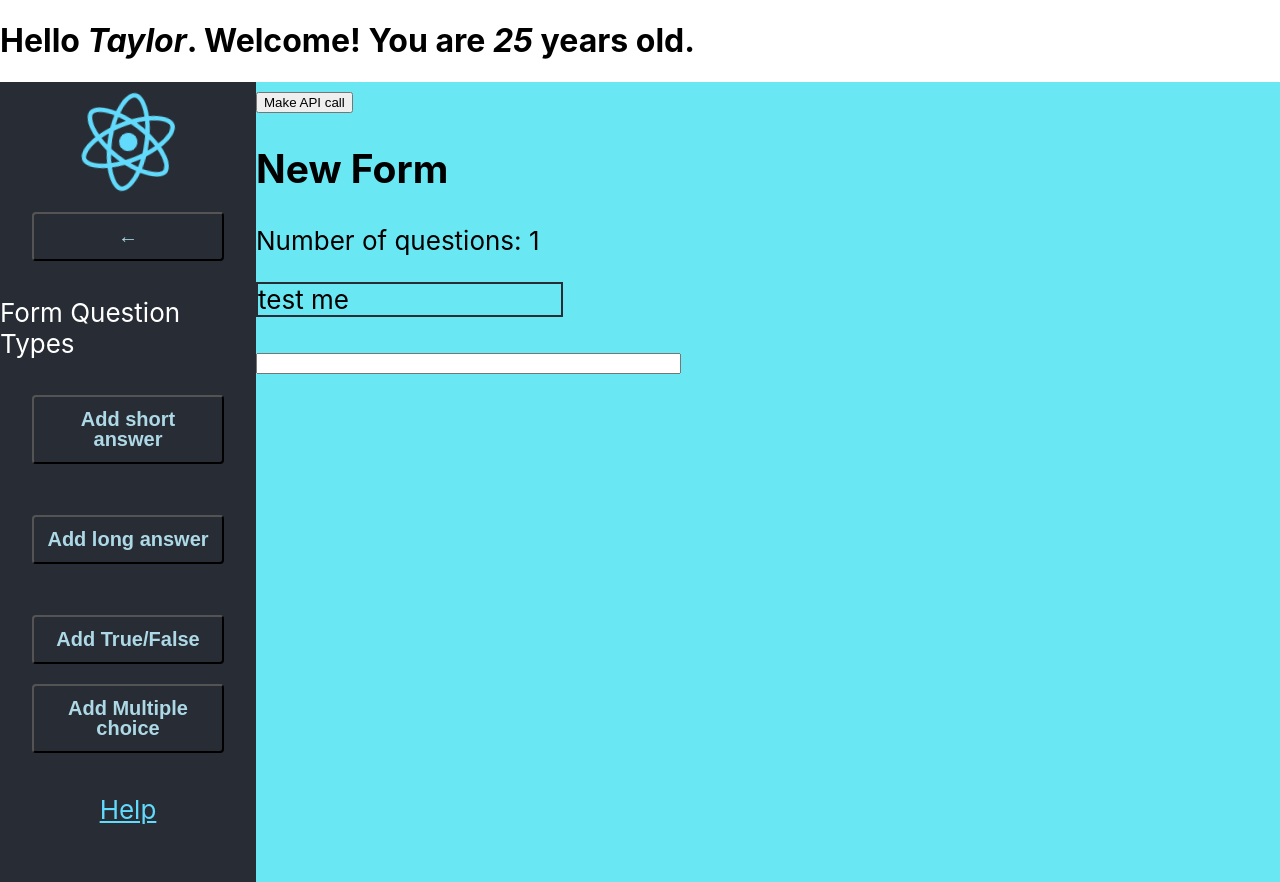
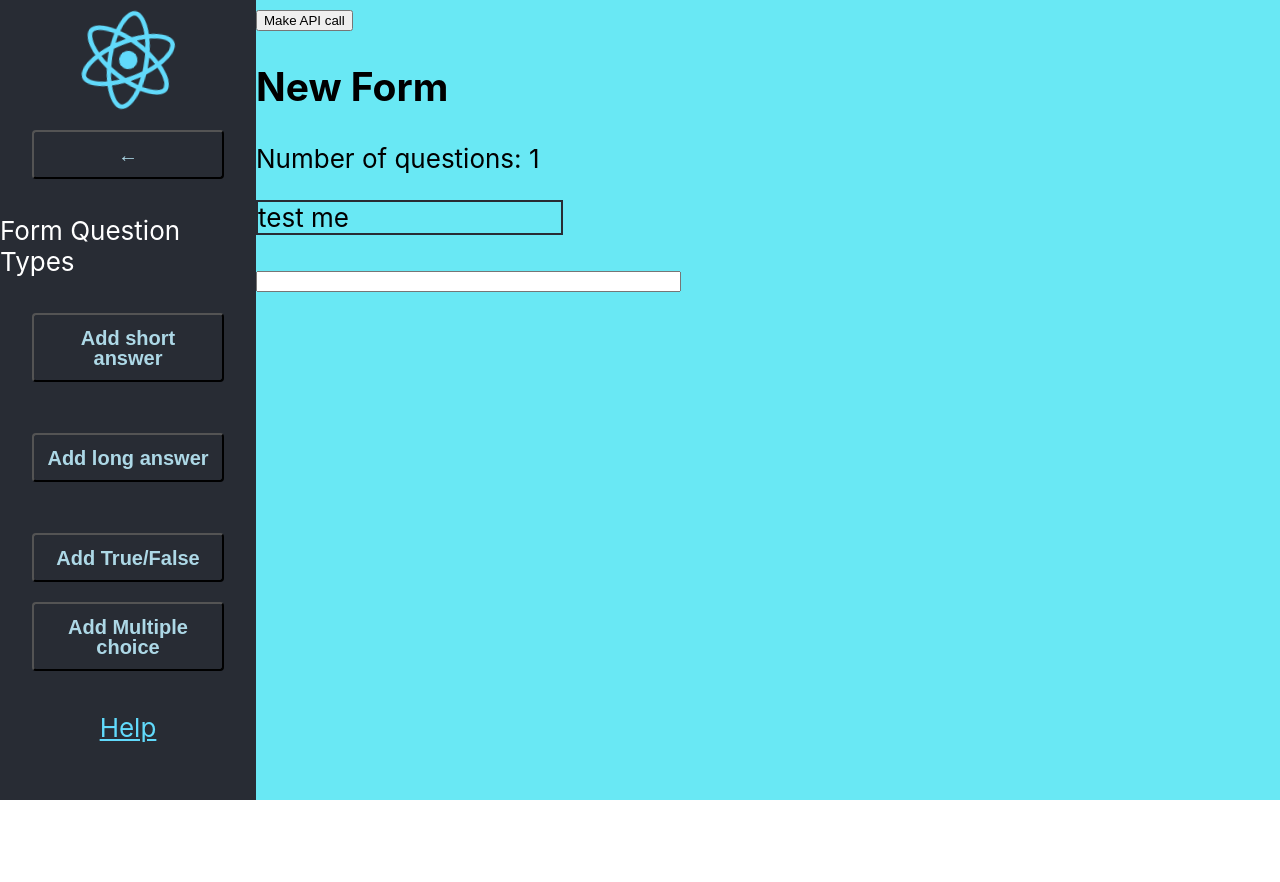
Before and after one commit to conrad1451/formbuilder-frontend, a React (Create React App) app: page /new-form in a window 1280 px wide. After the commit the page ends 800 px from the top, so only its background shows below. Built offline with nearby package versions, Linux system fonts and the light colour scheme.

Commit message:
chore: comment out test code

```diff
--- a/src/pages/FormPage.tsx
+++ b/src/pages/FormPage.tsx
@@ -484,18 +484,11 @@ const DynamicMultiChoice: React.FC<DynamicComponentProps> = ({ text }) => {
 
      </div>
 
-</div>
+     </div>
 
-
-
-
-
-
-
-   <br />
-   <br />
-
-   </>
+     <br />
+     <br />
+  </>
  );
 };
 
@@ -580,21 +573,21 @@ let myList3 = [React.createElement(DynamicShortAnswer, { text: "test me"})];
 //  let myList3 = [createDynamicComponent2(DynamicShortAnswer)];
 
 
-function Greeting({ name, age }) {
-  return React.createElement(
-    'h1',
-    { className: 'greeting' },
-    'Hello ',
-    React.createElement('i', null, name),
-    '. Welcome! You are ', React.createElement('i', null, age), ' years old.'
-  );
-}
+// function Greeting({ name, age }) {
+//   return React.createElement(
+//     'h1',
+//     { className: 'greeting' },
+//     'Hello ',
+//     React.createElement('i', null, name),
+//     '. Welcome! You are ', React.createElement('i', null, age), ' years old.'
+//   );
+// }
 
-// CHQ: this worked!
-function UseGreeting()
-{
-  return  React.createElement(Greeting, { name: 'Taylor', age: 25 });
-}
+// CHQ: t his worked!
+// function UseGreeting()
+// {
+//   return  React.createElement(Greeting, { name: 'Taylor', age: 25 });
+// }
 
 const App3: React.FC = () => {
   // const [count, setCount] = useState(0);
@@ -609,7 +602,7 @@ const App3: React.FC = () => {
 
   return (
     <>
-    <UseGreeting/>
+    {/* <UseGreeting/> */}
 
       <div className='Button-section leftside'>
         <img src={logo} width={200} className="App-logo" alt="logo"/>
```
